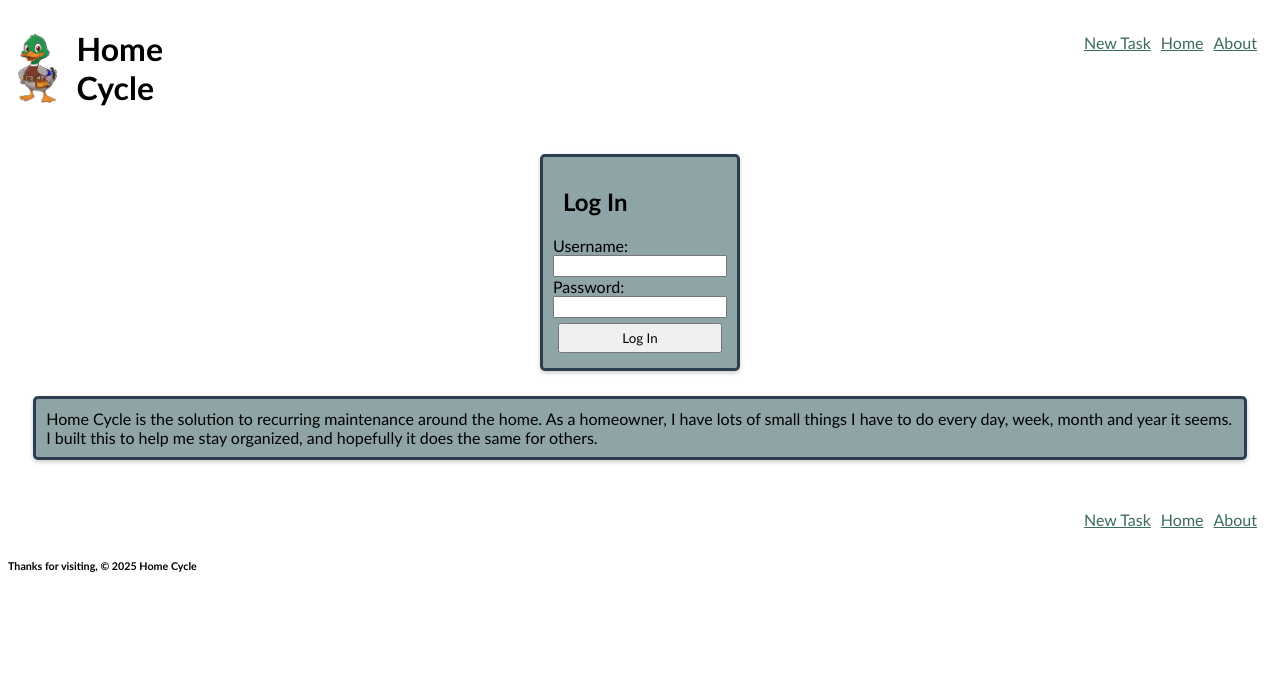
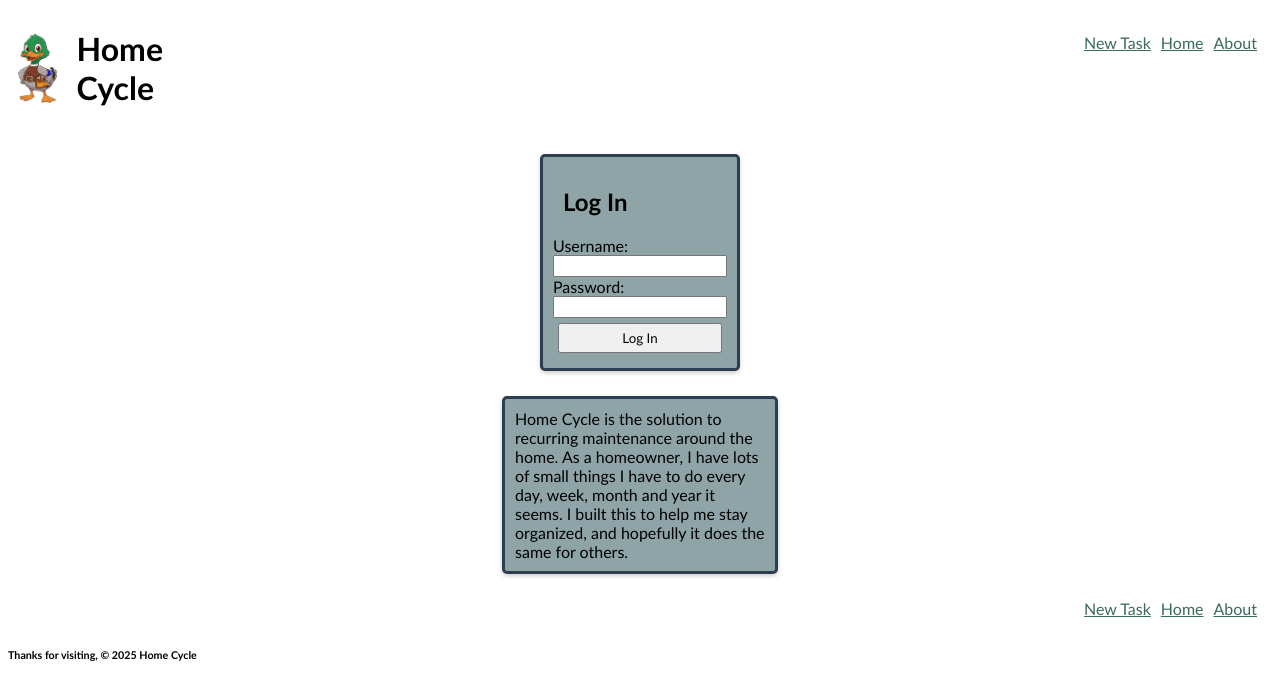
Before and after one commit to capndenney/home-cycle, a React (Vite) app: page / in a window 1280 px wide. Shown: the top 700 px of the page. Built offline with nearby package versions, Linux system fonts and the light colour scheme.

Commit message:
added rotation to the logo on hover

```diff
--- a/src/components/common/EditTask.jsx
+++ b/src/components/common/EditTask.jsx
@@ -1,5 +1,5 @@
 import Card from "./Card";
-import Input from "./Input";
+import Input from "./forms/Input";
 import Button from "./Button";
 import { DayPicker } from "react-day-picker";
 import { useState } from "react";
--- a/src/components/pages/About.jsx
+++ b/src/components/pages/About.jsx
@@ -1,5 +1,5 @@
-import Input from "../common/Input";
-import TextArea from "../common/TextArea";
+import Input from "../common/forms/Input";
+import TextArea from "../common/forms/TextArea";
 import Button from "../common/Button";
 import { useState } from "react";
 import sampleFeedback from "../../sampleData/sampleFeedback";
--- a/src/components/pages/LogIn.jsx
+++ b/src/components/pages/LogIn.jsx
@@ -1,5 +1,5 @@
 import Button from "../common/Button";
-import Input from "../common/Input";
+import Input from "../common/forms/Input";
 import { useState } from "react";
 import sampleUsers from "../../sampleData/sampleUsers";
 
@@ -51,7 +51,7 @@ const LogIn = ({ setLogInStatus, clicked, setClicked }) => {
         />
         <Button label="Log In" id="log-in-button" handleClick={handleClick} />
       </div>
-      <p className="about intro card">Home Cycle is the solution to recurring maintenance around the home. As a homeowner, I have lots of small things I have to do every day, week, month and year it seems.  I built this to help me stay organized, and hopefully it does the same for others.</p>
+      <p className="about intro card" id="intro">Home Cycle is the solution to recurring maintenance around the home. As a homeowner, I have lots of small things I have to do every day, week, month and year it seems.  I built this to help me stay organized, and hopefully it does the same for others.</p>
     </>
   );
 };
--- a/src/index.css
+++ b/src/index.css
@@ -25,6 +25,11 @@ header {
   display: flex;
   flex-direction: row;
   align-items: center;
+}
+
+#intro {
+  max-width: 250px;
+  margin: 0 auto;
 }
 
 .link {
@@ -120,6 +125,20 @@ main {
   padding: 10px;
 }
 
+#logo:hover {
+  animation-name: rotate;
+  animation-duration: 1s;
+}
+
+@keyframes rotate {
+  0% {
+    transform: rotate(0);
+  }
+  100% {
+    transform: rotate(360deg);
+  }
+}
+
 #dashboard-heading {
   padding: 5px;
 }
```
Also changed, not shown: src/components/common/forms/Input.jsx (renamed from src/components/common/Input.jsx), src/components/common/forms/TextArea.jsx (renamed from src/components/common/TextArea.jsx).
